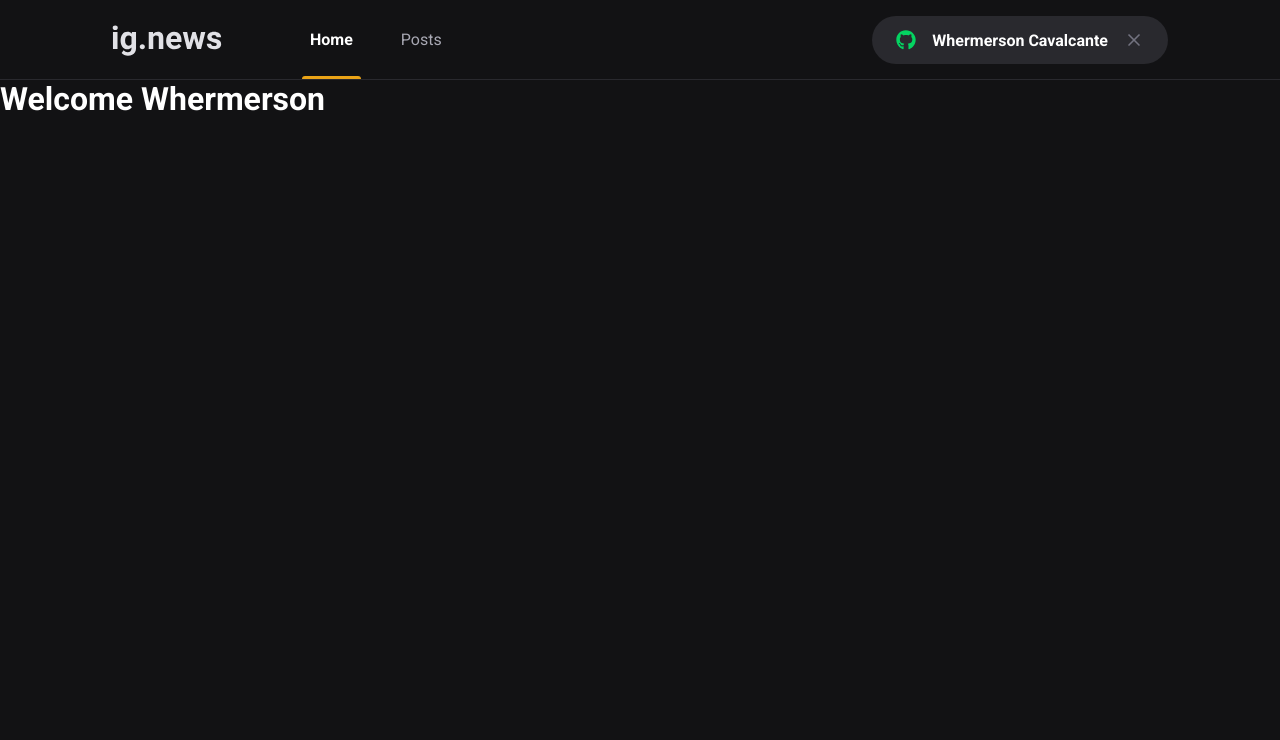
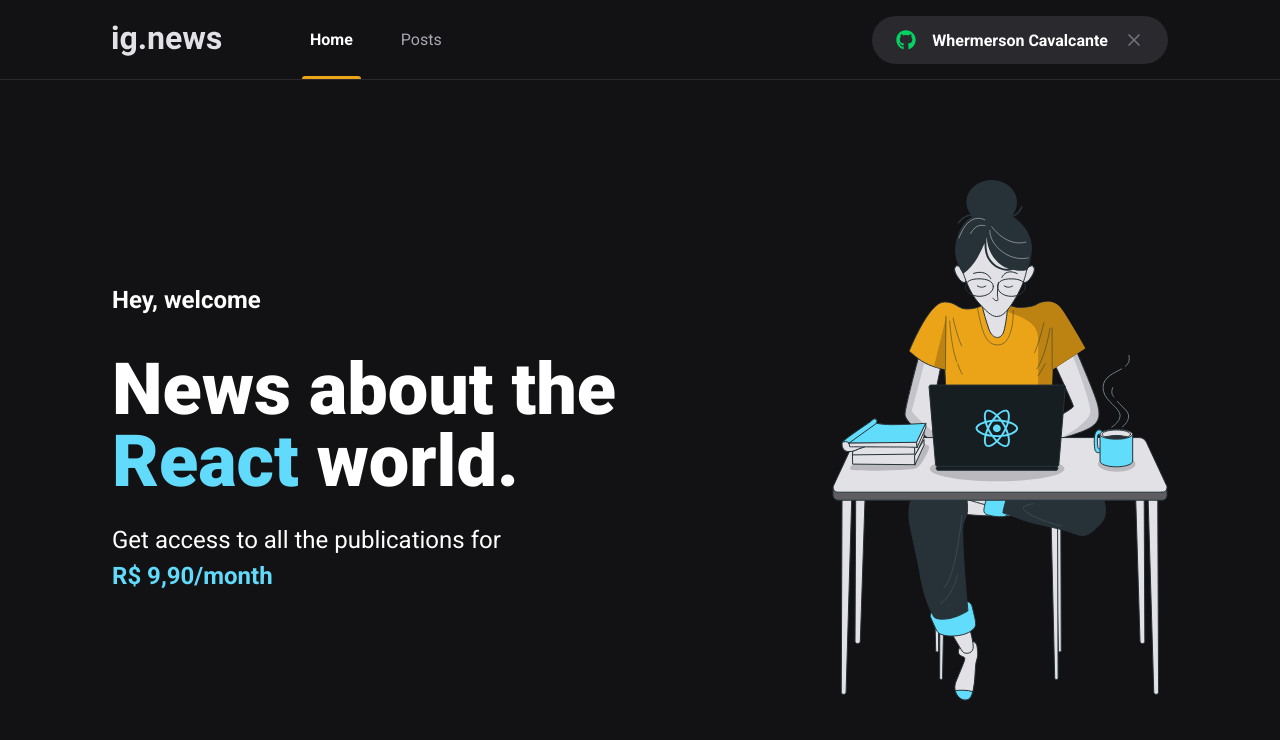
Before and after one commit to Whermerson19/ignews, a Next.js app: page / in a window 1280 px wide. Shown: the top 740 px of the page. Built offline with nearby package versions, Linux system fonts and the light colour scheme.

Commit message:
home page design

```diff
--- /dev/null
+++ b/src/pages/home.module.scss
@@ -0,0 +1,43 @@
+.contentContainer {
+
+  max-width: 1120px;
+  margin: 0 auto;
+  padding: 0 2rem;
+  height: calc(100vh - 5rem);
+
+  display: flex;
+  align-items: center;
+  justify-content: space-between;
+
+}
+
+.hero {
+  max-width: 600px;
+
+  > span {
+    font-size: 1.5rem;
+    font-weight: bold;
+  }
+
+  h1 {
+    font-size: 4.5rem;
+    line-height: 4.5rem;
+    font-weight: 900;
+    margin-top: 2.5rem;
+
+    span {
+      color: var(--cyan-500);
+    }
+  }
+
+  p {
+    font-size: 1.5rem;
+    line-height: 2.25rem;
+    margin-top: 1.5rem;
+
+    span {
+      color: var(--cyan-500);
+      font-weight: bold;
+    }
+  }
+}
--- a/src/pages/index.tsx
+++ b/src/pages/index.tsx
@@ -1,7 +1,28 @@
 import Head from "next/head";
+
+import style from "./home.module.scss";
 
 export default function Home() {
   return (
-    <h1>Welcome Whermerson</h1>
+    <>
+      <Head>
+        <title>Home | ig.news</title>
+      </Head>
+
+      <main className={style.contentContainer}>
+        <section className={style.hero}>
+          <span>Hey, welcome</span>
+          <h1>
+            News about the <span>React</span> world.
+          </h1>
+          <p>
+            Get access to all the publications for <br />
+            <span> R$ 9,90/month</span>
+          </p>
+        </section>
+
+        <img src="/images/avatar.svg" alt="Girl coding" />
+      </main>
+    </>
   );
 }
```
